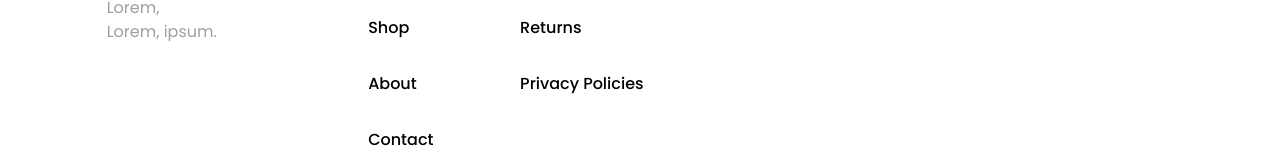
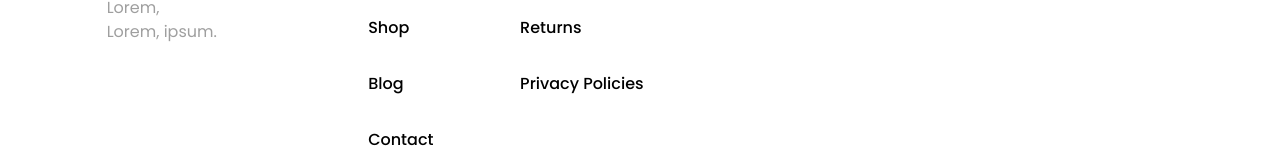
Before and after one commit to Gebext/furniro, a Next.js app: page /shop in a window 1280 px wide. Shown: the part 2036-2198 px from the top of the page. Built offline with nearby package versions, Linux system fonts and the light colour scheme.

Commit message:
fix: footer, forget to change path

```diff
--- a/src/components/shared/Footer.jsx
+++ b/src/components/shared/Footer.jsx
@@ -27,8 +27,8 @@ const Footer = () => {
               </Link>
             </li>
             <li className="font-medium text-[16px] cursor-pointer">
-              <Link href="/about">
-                <div>About</div>
+              <Link href="/blog">
+                <div>Blog</div>
               </Link>
             </li>
             <li className="font-medium text-[16px] cursor-pointer">
--- a/src/components/shared/Pagination.jsx
+++ b/src/components/shared/Pagination.jsx
@@ -1,13 +1,18 @@
 import React from "react";
+import { useRouter } from "next/navigation";
+import Link from "next/link";
 
 const Pagination = ({ page, onClickNext, onClickPrevious }) => {
   const totalPages = 2;
+  const router = useRouter();
 
   const scrollToTop = () => {
-    window.scrollTo({
-      top: 0,
-      behavior: "smooth",
-    });
+    if (typeof window !== "undefined") {
+      window.scrollTo({
+        top: 0,
+        behavior: "smooth",
+      });
+    }
   };
 
   return (
@@ -23,7 +28,7 @@ const Pagination = ({ page, onClickNext, onClickPrevious }) => {
           }}
           disabled={page === 1}
         >
-          Previous
+          <Link href={"#"}>Previous</Link>
         </button>
         {[...Array(totalPages)].map((_, index) => (
           <div
@@ -45,7 +50,7 @@ const Pagination = ({ page, onClickNext, onClickPrevious }) => {
           }}
           disabled={page === totalPages}
         >
-          Next
+          <Link href={"#"}>Next</Link>
         </button>
       </div>
     </div>
--- a/src/components/shared/PaginationBackup.jsx
+++ b/src/components/shared/PaginationBackup.jsx
@@ -1,4 +1,5 @@
 import React from "react";
+import Link from "next/link";
 
 const Pagination = ({ page, onClickNext, onClickPrevious }) => {
   const totalPages = 2;
@@ -23,7 +24,7 @@ const Pagination = ({ page, onClickNext, onClickPrevious }) => {
           }}
           disabled={page === 1}
         >
-          Previous
+          <Link href={"#"}>Previous</Link>
         </button>
         {[...Array(totalPages)].map((_, index) => (
           <div
@@ -45,7 +46,7 @@ const Pagination = ({ page, onClickNext, onClickPrevious }) => {
           }}
           disabled={page === totalPages}
         >
-          Next
+          <Link href={"#"}>Next</Link>
         </button>
       </div>
     </div>
```
